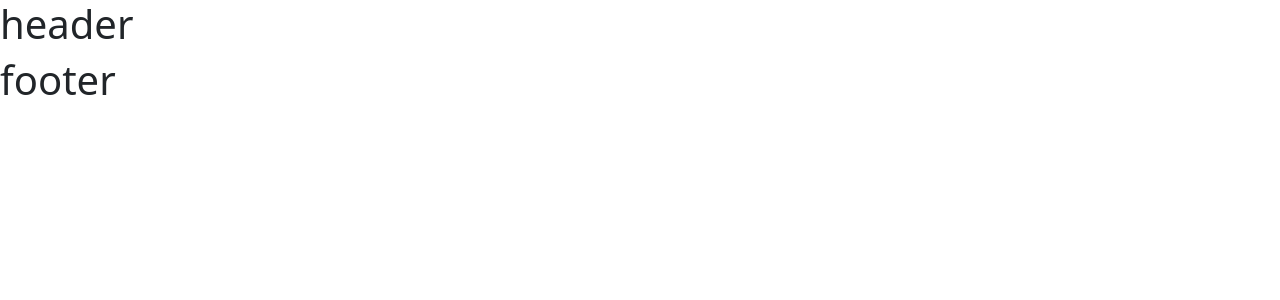
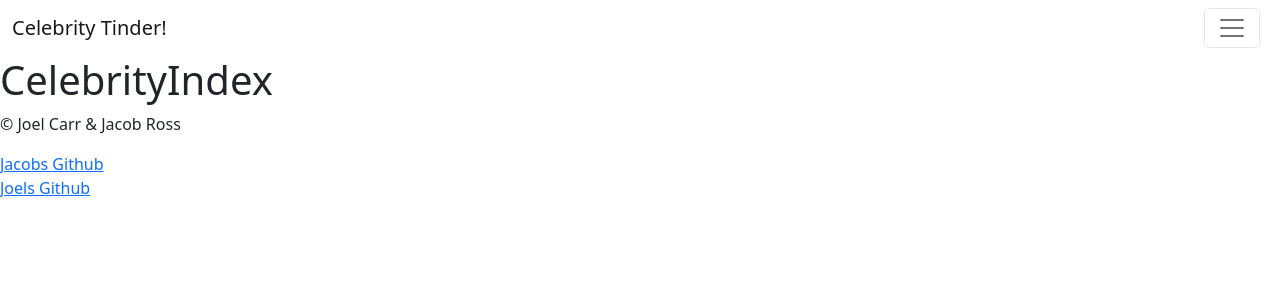
Before and after one commit to learn-academy-2023-alpha/cat-tinder-frontend-joel-jacob, a React (Create React App) app: page /celebrityindex in a window 1280 px wide. Shown: the top 300 px of the page. Built offline with nearby package versions, Linux system fonts and the light colour scheme.

Commit message:
frontend-structure completed

```diff
--- a/package.json
+++ b/package.json
@@ -9,6 +9,7 @@
     "bootstrap": "^5.2.3",
     "react": "^18.2.0",
     "react-dom": "^18.2.0",
+    "react-router-dom": "^6.10.0",
     "react-scripts": "5.0.1",
     "reactstrap": "^9.1.8",
     "web-vitals": "^2.1.0"
--- a/src/App.css
+++ b/src/App.css
@@ -1,38 +1,3 @@
-.App {
+.me-auto {
   text-align: center;
 }
-
-.App-logo {
-  height: 40vmin;
-  pointer-events: none;
-}
-
-@media (prefers-reduced-motion: no-preference) {
-  .App-logo {
-    animation: App-logo-spin infinite 20s linear;
-  }
-}
-
-.App-header {
-  background-color: #282c34;
-  min-height: 100vh;
-  display: flex;
-  flex-direction: column;
-  align-items: center;
-  justify-content: center;
-  font-size: calc(10px + 2vmin);
-  color: white;
-}
-
-.App-link {
-  color: #61dafb;
-}
-
-@keyframes App-logo-spin {
-  from {
-    transform: rotate(0deg);
-  }
-  to {
-    transform: rotate(360deg);
-  }
-}
--- a/src/App.js
+++ b/src/App.js
@@ -5,11 +5,22 @@ import CelebrityEdit from "./pages/CelebrityEdit";
 import CelebrityIndex from "./pages/CelebrityIndex";
 import CelebrityNew from "./pages/CelebrityNew";
 import CelebrityShow from "./pages/CelebrityShow";
-
+import { Routes, Route } from "react-router-dom";
+import Home from "./pages/Home";
+import NotFound from "./pages/NotFound";
+import React from "react";
 function App() {
   return (
     <>
       <Header />
+      <Routes>
+        <Route path="/" element={<Home />} />
+        <Route path="/celebrityindex" element={<CelebrityIndex />} />
+        <Route path="/celebrityshow" element={<CelebrityShow />} />
+        <Route path="/celebritynew" element={<CelebrityNew />} />
+        <Route path="/celebrityedit" element={<CelebrityEdit />} />
+        <Route path="*" element={<NotFound />} />
+      </Routes>
       <Footer />
     </>
   );
--- a/src/components/Footer.js
+++ b/src/components/Footer.js
@@ -3,7 +3,10 @@ import React from "react";
 function Footer() {
   return (
     <>
-      <h1> footer </h1>
+      <p>&copy; Joel Carr & Jacob Ross</p>
+      <a href="https://github.com/JacobR96 ">Jacobs Github</a>
+      <br />
+      <a href="https://github.com/JoelCarr619">Joels Github</a>
     </>
   );
 }
--- a/src/components/Header.js
+++ b/src/components/Header.js
@@ -1,10 +1,57 @@
-import React from "react";
+// import React from "react";
 
-function Header() {
+// function Header() {
+//   return (
+//     <>
+//       <nav className="nav-bar">
+//         <a>Home </a>
+//         <a>Profile </a>
+//         <a>Swipe </a>
+//         <a>Contact Us </a>
+//         <a>Disclaimer </a>
+//       </nav>
+//     </>
+//   );
+// }
+
+// export default Header;
+import React, { useState } from "react";
+import {
+  Collapse,
+  Navbar,
+  NavbarToggler,
+  NavbarBrand,
+  Nav,
+  NavItem,
+  NavLink,
+} from "reactstrap";
+
+function Header(props) {
+  const [collapsed, setCollapsed] = useState(true);
+
+  const toggleNavbar = () => setCollapsed(!collapsed);
+
   return (
-    <>
-      <h1> header </h1>
-    </>
+    <div>
+      <Navbar color="faded" light>
+        <NavbarBrand href="/" className="me-auto">
+          Celebrity Tinder!
+        </NavbarBrand>
+        <NavbarToggler onClick={toggleNavbar} className="me-2" />
+        <Collapse isOpen={!collapsed} navbar>
+          <Nav navbar>
+            <NavItem>
+              <NavLink href="/components/">FILLER TEXT</NavLink>
+            </NavItem>
+            <NavItem>
+              <NavLink href="https://github.com/reactstrap/reactstrap">
+                FILLER TEXT
+              </NavLink>
+            </NavItem>
+          </Nav>
+        </Collapse>
+      </Navbar>
+    </div>
   );
 }
 
--- a/src/index.js
+++ b/src/index.js
@@ -4,11 +4,13 @@ import "./index.css";
 import App from "./App";
 import reportWebVitals from "./reportWebVitals";
 import "bootstrap/dist/css/bootstrap.min.css";
-
+import { BrowserRouter } from "react-router-dom";
 const root = ReactDOM.createRoot(document.getElementById("root"));
 root.render(
   <React.StrictMode>
-    <App />
+    <BrowserRouter>
+      <App />
+    </BrowserRouter>
   </React.StrictMode>
 );
 
--- a/src/pages/CelebrityIndex.js
+++ b/src/pages/CelebrityIndex.js
@@ -1,7 +1,11 @@
 import React from "react";
 
 function CelebrityIndex() {
-  return <div>CelebrityIndex</div>;
+  return (
+    <div>
+      <h1> CelebrityIndex </h1>
+    </div>
+  );
 }
 
 export default CelebrityIndex;
```
Also changed, not shown: 1 other file (tests, documents, lock files or other folders).
